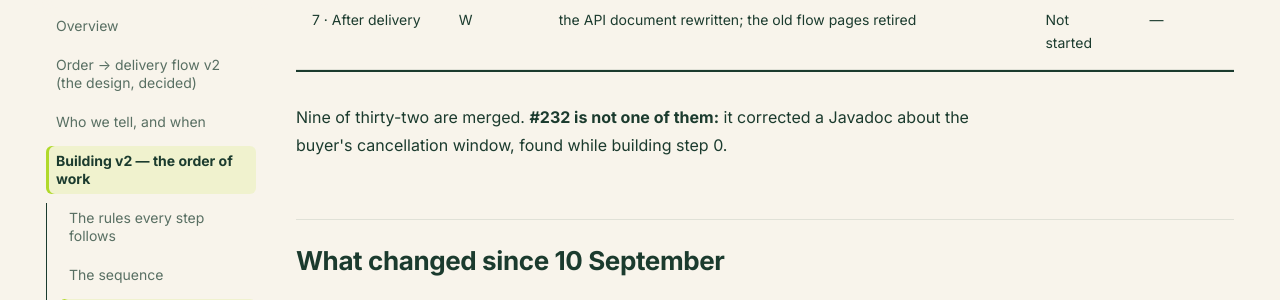
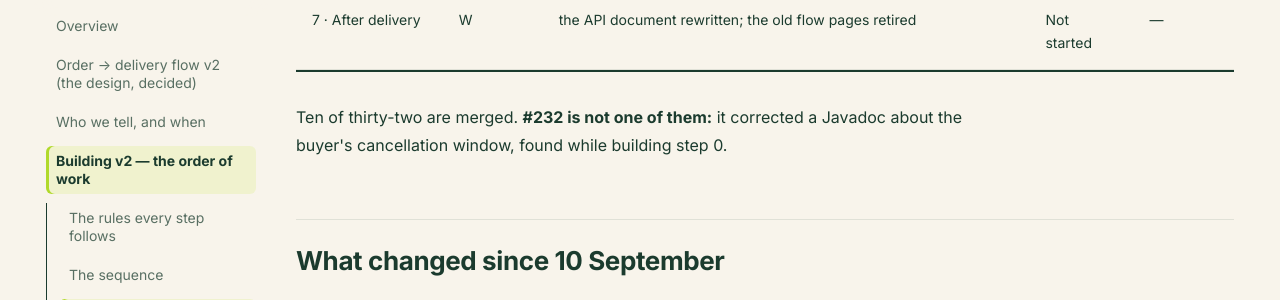
Before and after one commit to cropdoor/cropdoor-almanac, an MkDocs documentation site: the page built from docs/domain/order-delivery-flow-v2-build-order.md, in a window 1280 px wide and 900 px high, scrolled down 5970 px. Shown: the part 153-453 px from the top of the window. Built offline with MkDocs 1.6.1 and Material for MkDocs 9.7.7, drawn with Linux system fonts in a browser that asks for light colours; some web fonts are replaced; comment, search, counter and statistics services are not loaded.

Commit message:
docs(domain): E2b is merged — ten of thirty-two
Every settings save is now recorded with who saved it and the value it replaced,
and a save locks the row it writes. Step 1 has F1, F2 and F3 left.

```diff
--- a/docs/domain/order-delivery-flow-v2-build-order.md
+++ b/docs/domain/order-delivery-flow-v2-build-order.md
@@ -75,7 +75,7 @@ The one place that says what is finished. A PR is **Done** only once it is merge
 | 7 · After delivery | V | two ratings | Not started | — |
 | 7 · After delivery | W | the API document rewritten; the old flow pages retired | Not started | — |
 
-Nine of thirty-two are merged. **#232 is not one of them:** it corrected a Javadoc about the buyer's cancellation window, found while building step 0.
+Ten of thirty-two are merged. **#232 is not one of them:** it corrected a Javadoc about the buyer's cancellation window, found while building step 0.
 
 ## What changed since 10 September
 
```
Also changed, not shown: other parts of docs/domain/order-delivery-flow-v2-build-order.md (+1 -1 lines).
